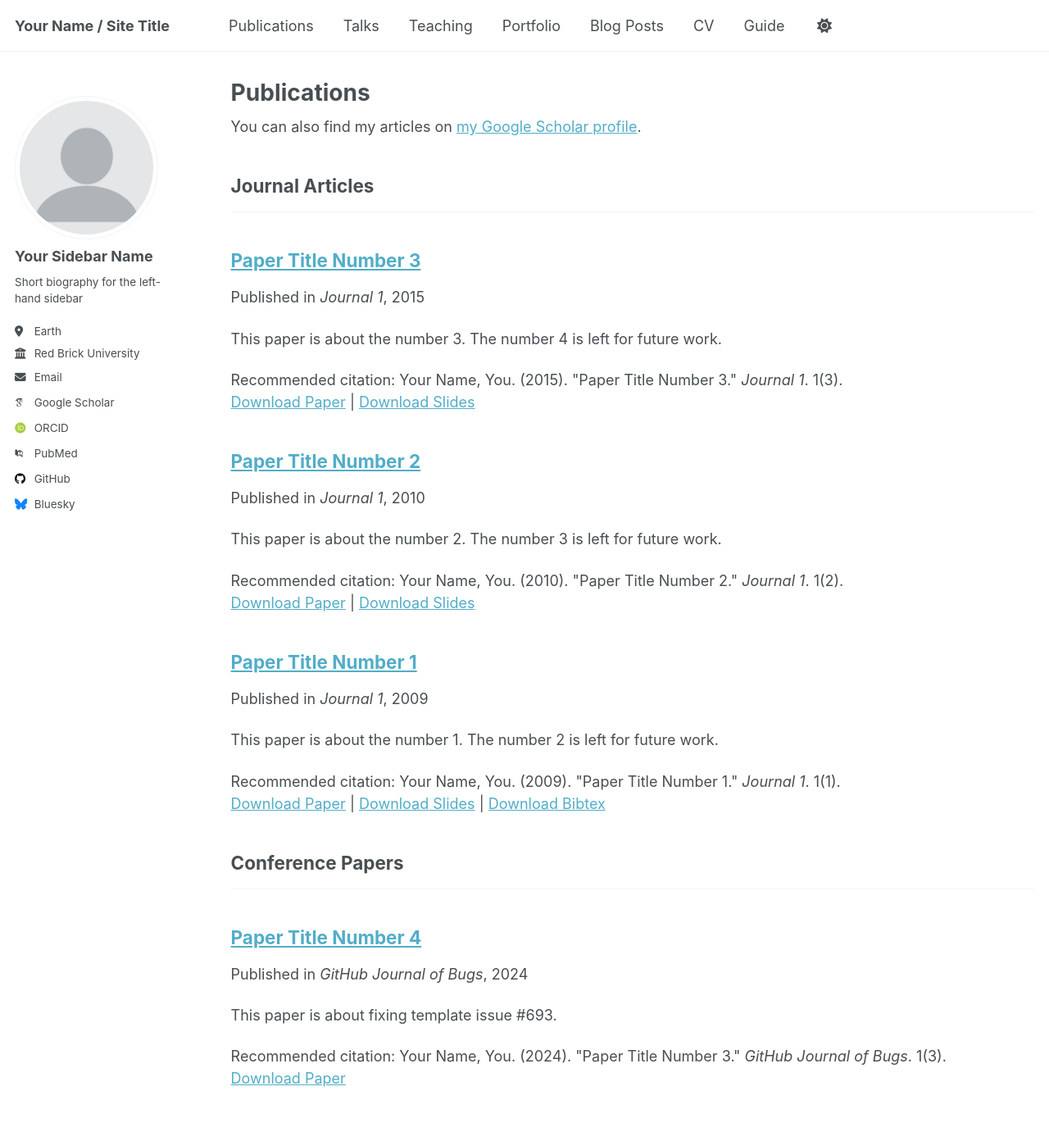
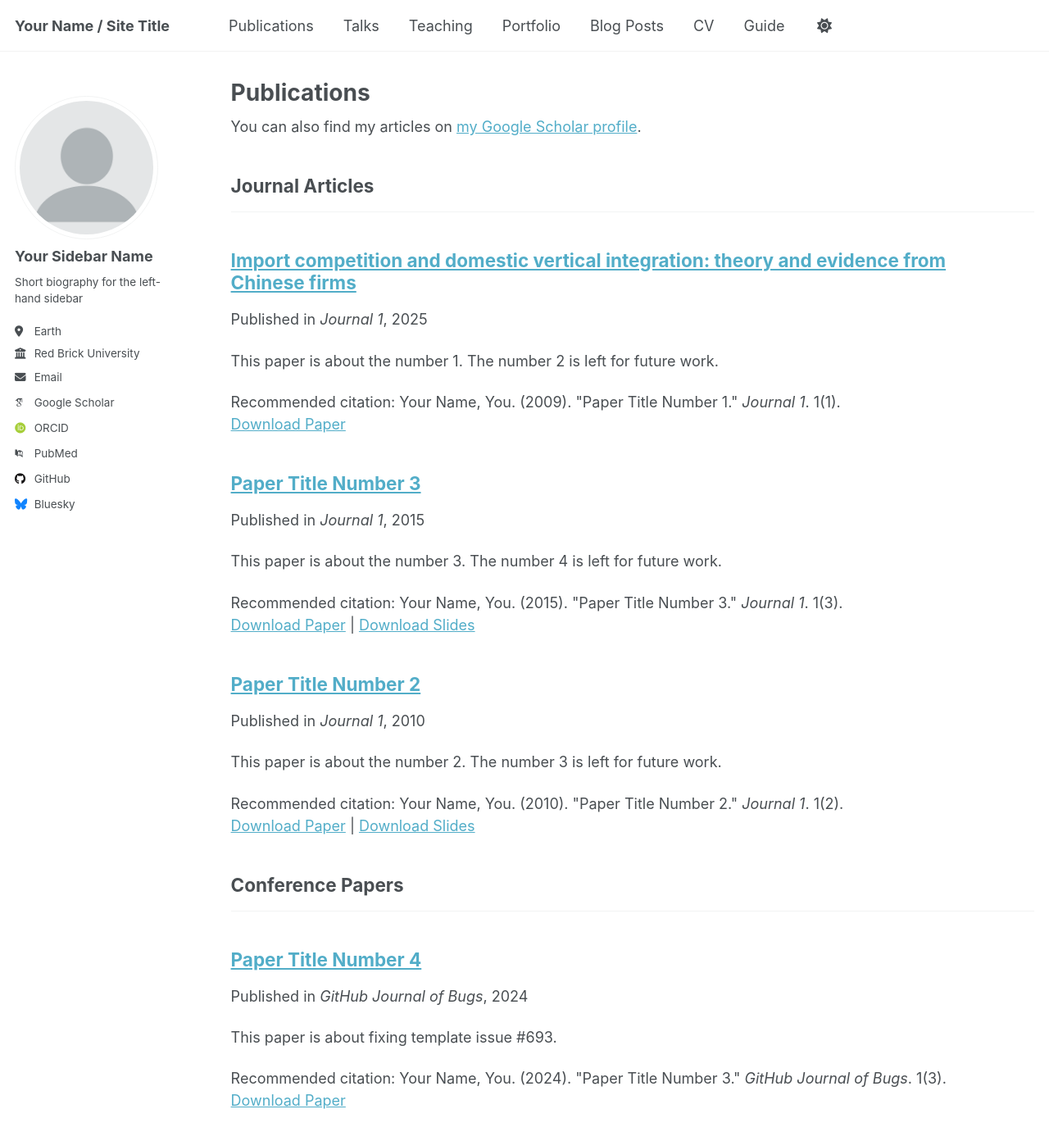
Before and after one commit to dux1n4real/dux1n4real.github.io, a Jekyll site: the page built from _pages/publications.html, in a window 1280 px wide and 1400 px high. Shown: the top 1392 px of the window at 82% size. Built offline with Jekyll 4.4.1, drawn with Linux system fonts in a browser that asks for light colours; some web fonts are replaced.

Commit message:
Update 2009-10-01-paper-title-number-1.md

```diff
--- a/_publications/2009-10-01-paper-title-number-1.md
+++ b/_publications/2009-10-01-paper-title-number-1.md
@@ -1,14 +1,12 @@
 ---
-title: "Paper Title Number 1"
+title: "Import competition and domestic vertical integration: theory and evidence from Chinese firms"
 collection: publications
 category: manuscripts
-permalink: /publication/2009-10-01-paper-title-number-1
+permalink: https://doi.org/10.1080/00036846.2025.2471588
 excerpt: 'This paper is about the number 1. The number 2 is left for future work.'
-date: 2009-10-01
+date: 2025-3-10
 venue: 'Journal 1'
-slidesurl: 'http://academicpages.github.io/files/slides1.pdf'
 paperurl: 'http://academicpages.github.io/files/paper1.pdf'
-bibtexurl: 'http://academicpages.github.io/files/bibtex1.bib'
 citation: 'Your Name, You. (2009). &quot;Paper Title Number 1.&quot; <i>Journal 1</i>. 1(1).'
 ---
 The contents above will be part of a list of publications, if the user clicks the link for the publication than the contents of section will be rendered as a full page, allowing you to provide more information about the paper for the reader. When publications are displayed as a single page, the contents of the above "citation" field will automatically be included below this section in a smaller font.
```
